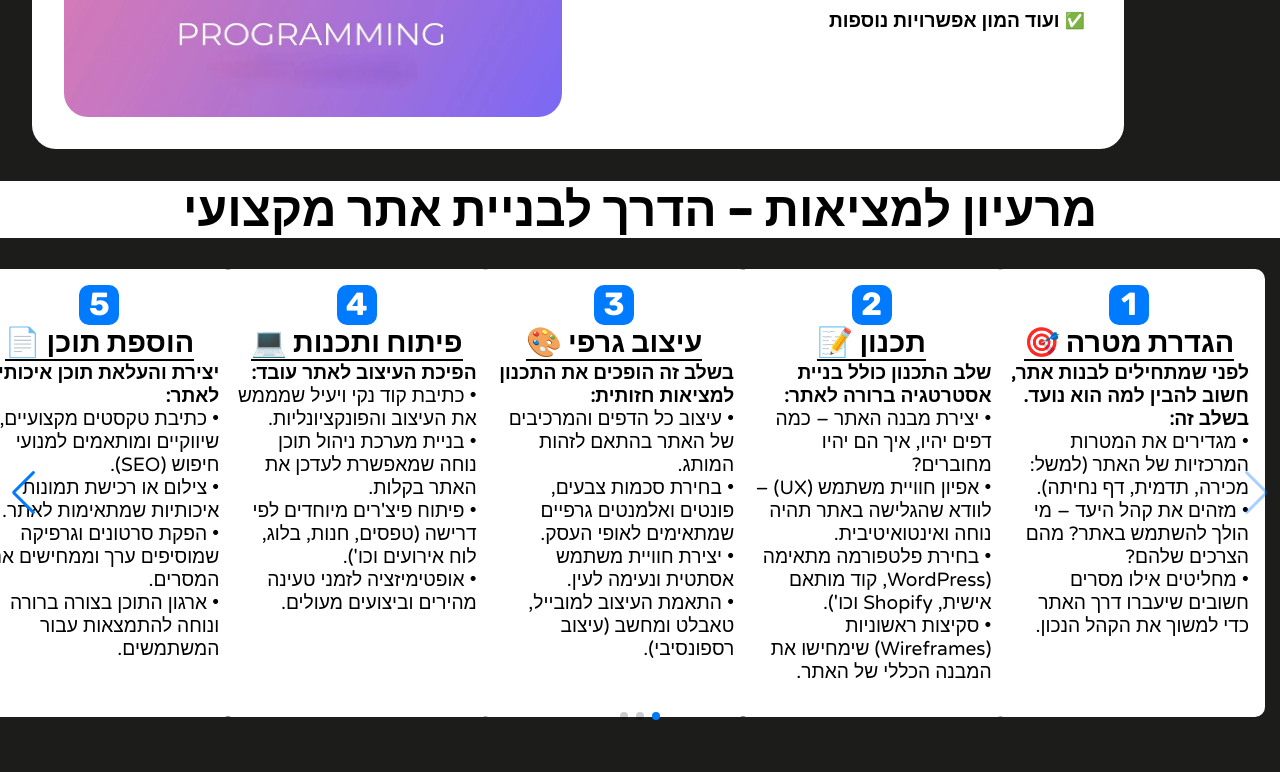
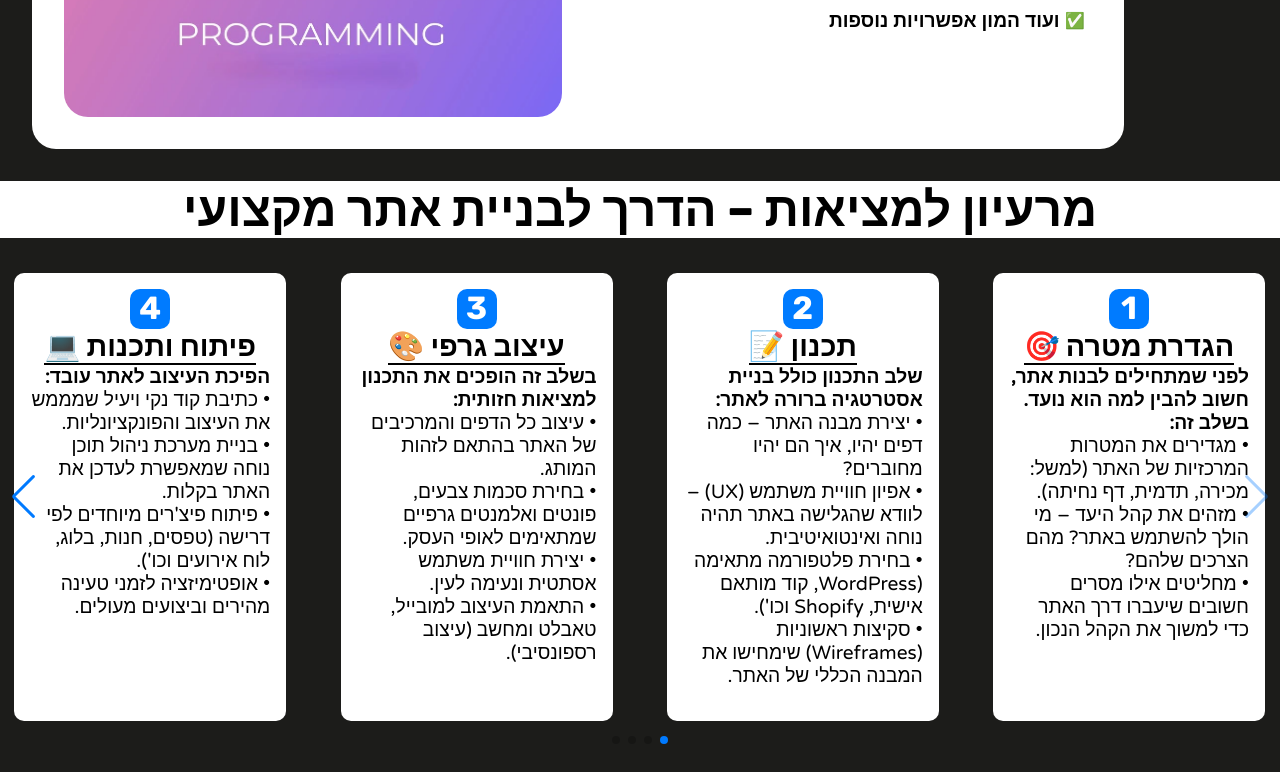
Before and after one commit to BarCoohen/my-website123, a Next.js app: page / in a window 1280 px wide. Shown: the part 5372-6144 px from the top of the page. Before the commit the page ends 6120 px from the top, so only its background shows below. Built offline with nearby package versions, Linux system fonts and the light colour scheme; no server answers.

Commit message:
stages content finsih plus slider

```diff
--- a/app/components/StagesSlider.tsx
+++ b/app/components/StagesSlider.tsx
@@ -31,11 +31,14 @@ export default function StagesSlider({ slides }: StagesSliderProps) {
          modules={[Navigation, Pagination]}
          navigation
          pagination={{ clickable: true }}
-        spaceBetween={20}
+         spaceBetween={10}
          slidesPerView="auto"
          initialSlide={0}
          loop={false} // לא חוזר ללופ אחרי הסוף
          grabCursor={true} // מראה מצביע "יד" בעת מעבר מעל הסליידר
+
+
+
 
          // הוספת פדינג כדי לאפשר אפקט hover ללא חיתוך
 
@@ -50,24 +53,28 @@ export default function StagesSlider({ slides }: StagesSliderProps) {
          }}
          breakpoints={{
           320: {
-              slidesPerView: 1.05, // מספר עשרוני מונע הידבקות
-              spaceBetween: 15
+            slidesPerView: 1,
+            spaceBetween: 20
+
+
           },
           640: {
-              slidesPerView: 2.05, // מספר עשרוני מונע הידבקות
-              spaceBetween: 15
+            slidesPerView: 2,
+            spaceBetween: 20
+
           },
-            768: {
-              slidesPerView: 3.05, // מספר עשרוני מונע הידבקות
-              spaceBetween: 20
+          850: {
+            slidesPerView: 3,
+            spaceBetween: 25
           },
-            1024: {
-              slidesPerView: 4.05, // מספר עשרוני מונע הידבקות
-              spaceBetween: 20
+          1100: {
+            slidesPerView: 4,
+            spaceBetween: 25
           },
-            1280: {
-              slidesPerView: 5.05, // מספר עשרוני מונע הידבקות
-              spaceBetween: 20
+
+          1370: {
+            slidesPerView: 5,
+            spaceBetween: 25
           }
         }}
 
@@ -87,7 +94,35 @@ export default function StagesSlider({ slides }: StagesSliderProps) {
           </SwiperSlide>
         ))}
        </Swiper>
+       <style jsx global>{`
+        .stages-swiper {
+          padding: 20px 0;
+          width: 100%;
 
+        }
+        .stages-swiper .swiper-slide {
+          transition: all 0.3s ease;
+        }
+
+        .stages-swiper .swiper-slide:hover {
+          z-index: 10;
+          transform: translateY(-10px);
+          box-shadow: 0 10px 25px rgba(0, 0, 0, 0.15);
+        }
+        @media (max-width: 640px) {
+          .stages-swiper .swiper-wrapper {
+            /* מרווחים בצדדים רספונסיביים */
+            padding-right: calc(144px - (640px - 100vw) / 2);
+          }
+        }
+        @media (max-width: 395px) {
+          .swiper-button-prev,
+          .swiper-button-next {
+            display: none;
+          }
+        }
+
+      `}</style>
      </div>
    );
  }
--- a/app/styles/Stages.module.css
+++ b/app/styles/Stages.module.css
@@ -2,12 +2,12 @@
     margin-bottom: 1rem;
     text-align: center;
     width: 100%;
+
 }
 
 .stagesHeader {
     background-color: white;
     text-align: center;
-    margin-bottom: 1rem;
     width: 100%;
 }
 
@@ -16,23 +16,23 @@
     display: flex;
     justify-content: center;
     align-items: center;
-    flex-wrap: wrap;
     gap: 1rem;
 }
 
 .stages {
     border-radius: 10px;
     background-color: white;
+    max-width: 20rem;
     min-width: 17rem;
     height: 28rem;
     text-align: center;
     display: flex;
     flex-direction: column;
     align-items: center;
-    justify-content: start;
+    justify-content: flex-start;
     padding: 1rem;
     transition: transform 0.5s ease-in-out; /* הופך את האנימציה לחלקה */
-    position: relative;
+
 
 
 }
@@ -66,3 +66,9 @@
 .stages:hover {
     transform: scale(1.05);
 }
+
+@media (max-width: 576px){
+    .stagesHeader h2 {
+        font-size: 2.5rem;
+    }
+}
```
Lines whose indentation alone changed are shown as unchanged.
